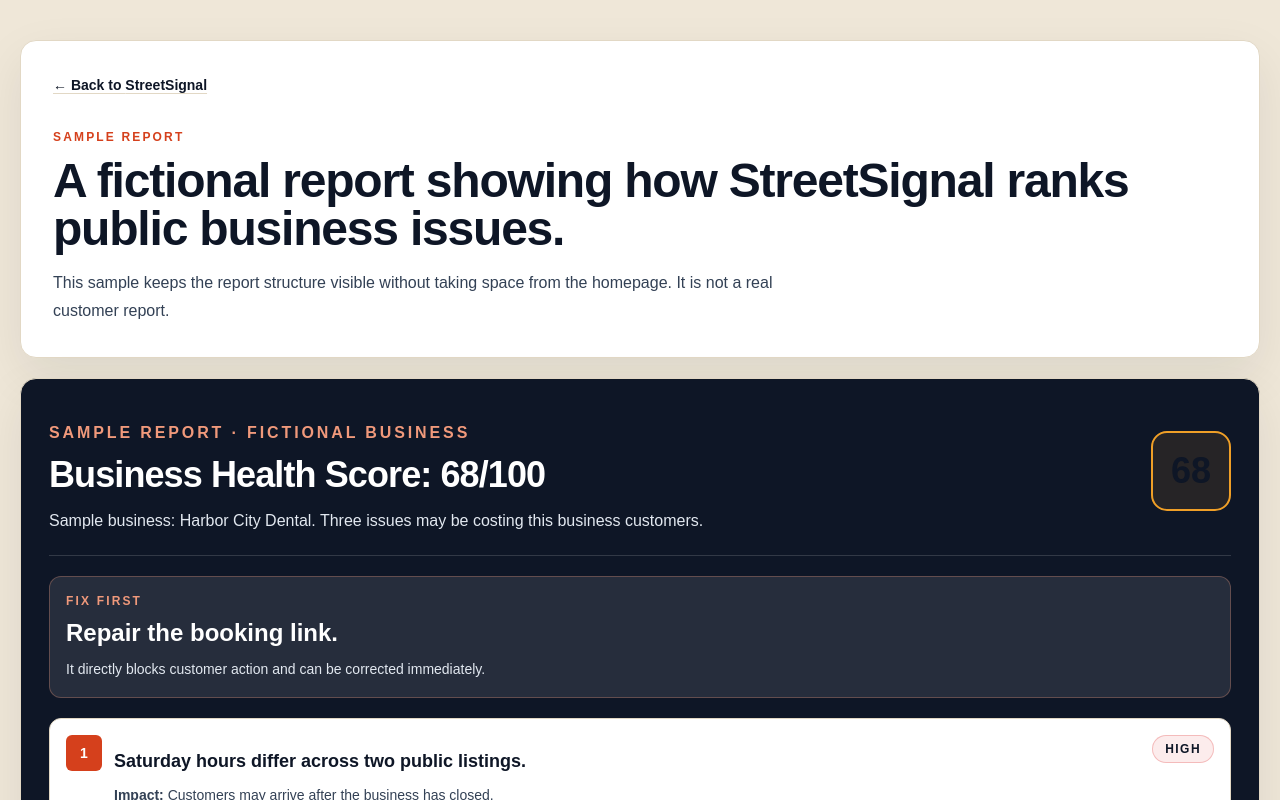
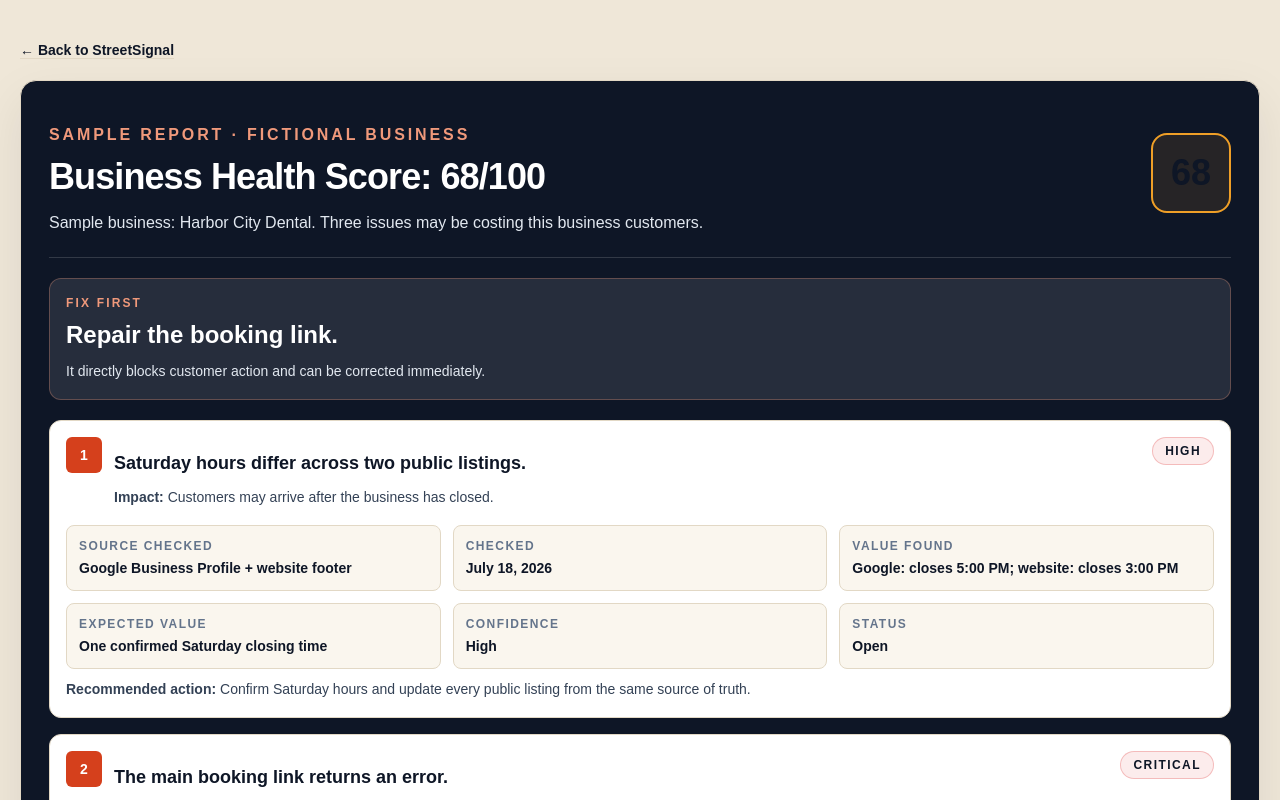
Before and after one commit to glassonglassharley/Business-Scope, a Next.js app: page /sample-report in a window 1280 px wide. Shown: the top 800 px of the page. Built offline with nearby package versions, Linux system fonts and the light colour scheme.

Commit message:
Remove sample report intro box

```diff
--- a/src/app/sample-report/page.jsx
+++ b/src/app/sample-report/page.jsx
@@ -19,14 +19,7 @@
   return (
     <main className="min-h-screen bg-paper px-4 py-6 text-ink sm:px-5 sm:py-10">
       <div className="mx-auto grid max-w-7xl gap-5">
-        <div className="rounded-2xl border border-line bg-surface p-5 shadow-soft sm:p-8">
-          <Link className="link text-sm font-bold" href="/">← Back to {BRAND}</Link>
-          <p className="eyebrow mt-8">Sample Report</p>
-          <h1 className="mt-3 text-3xl font-black tracking-tight text-ink sm:text-5xl">A fictional report showing how StreetSignal ranks public business issues.</h1>
-          <p className="mt-4 max-w-3xl text-base leading-7 text-slate-700">
-            This sample keeps the report structure visible without taking space from the homepage. It is not a real customer report.
-          </p>
-        </div>
+        <Link className="link text-sm font-bold" href="/">← Back to {BRAND}</Link>
         <SampleReport checkedDate={checkedDate} />
         <div className="rounded-2xl border border-line bg-surface p-5 shadow-soft sm:p-7">
           <p className="font-black text-ink">Ready to check a real business?</p>
```
